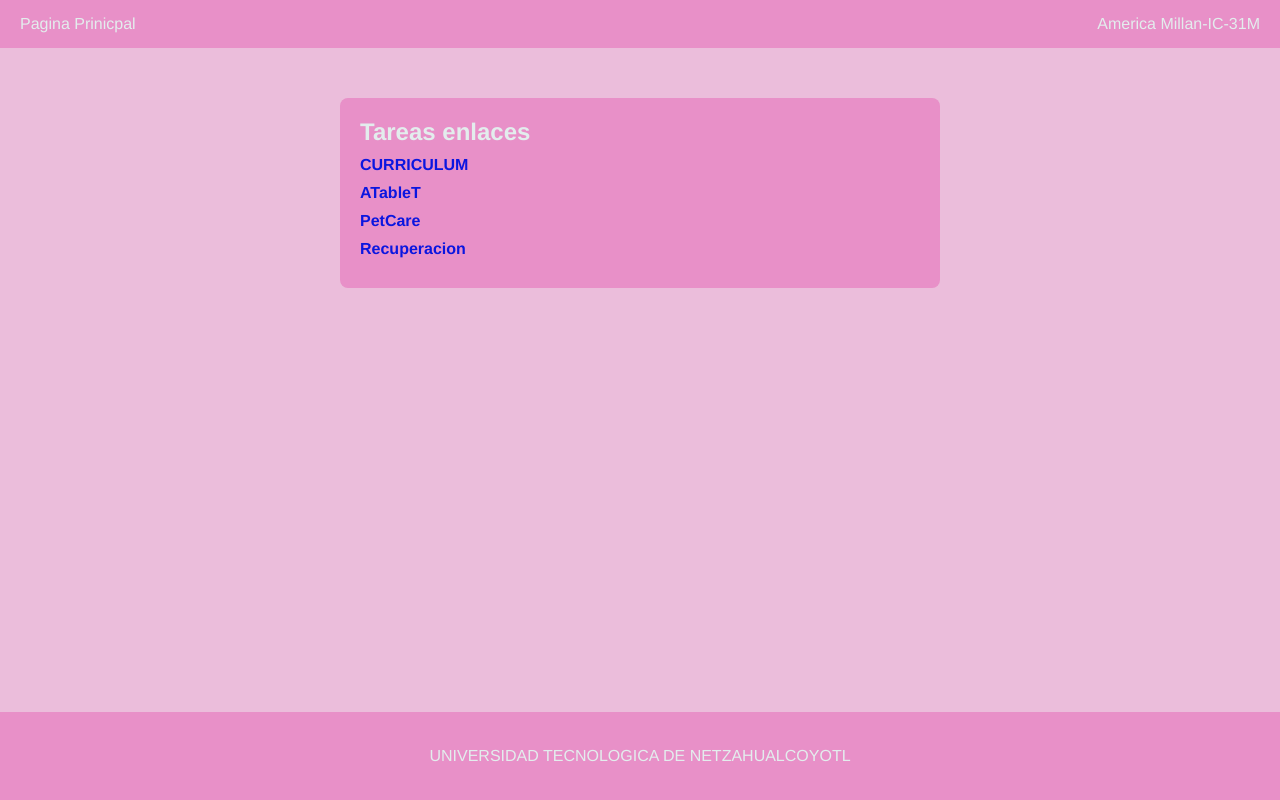
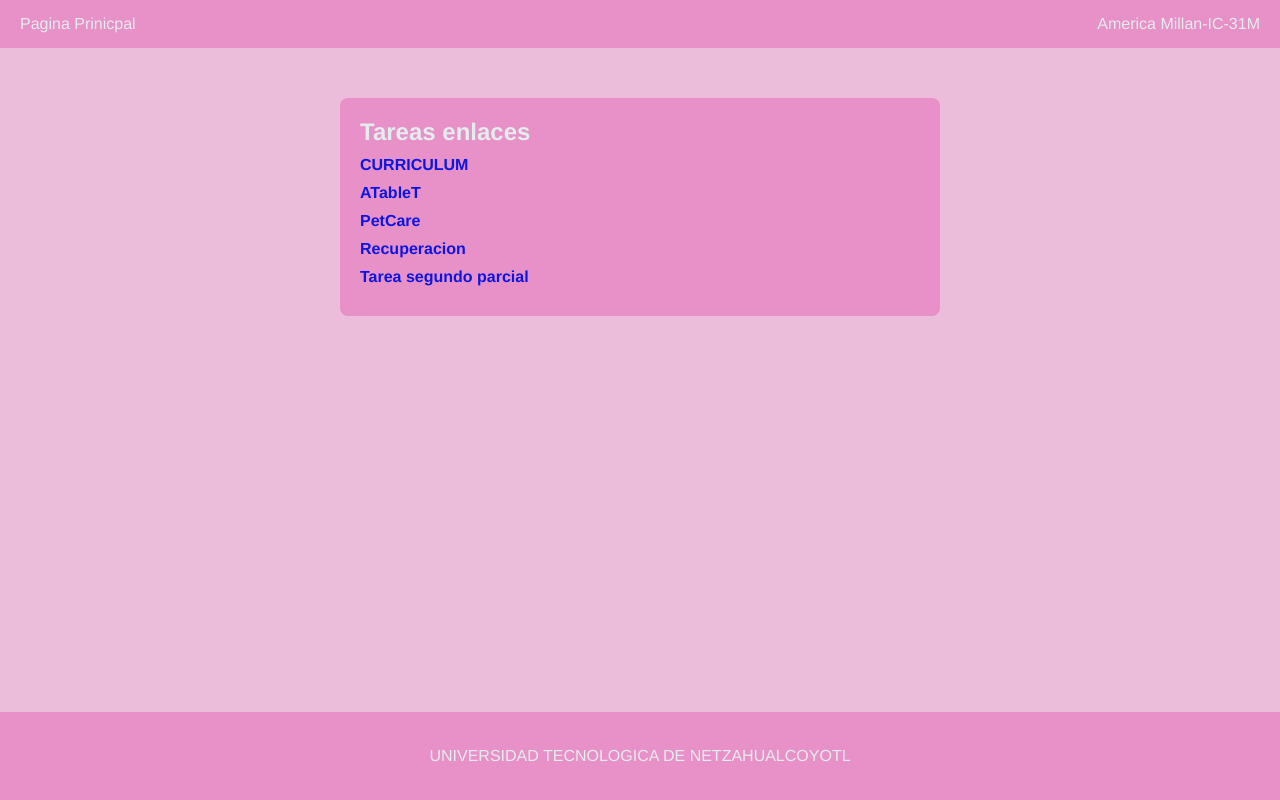
Before and after one commit to americamillan01/Ame_princi, a plain HTML site: page index.html in a window 1280 px wide. Drawn offline with Linux system fonts and the light colour scheme.

Commit message:
Update index.html

```diff
--- a/index.html
+++ b/index.html
@@ -18,6 +18,7 @@
         <li><a href="ATablet.html">ATableT</a></li>
         <li><a href="petcare.html">PetCare</a></li>
         <li><a href="recuperacion.html">Recuperacion</a></li>
+        <li><a href="parcialdos.html">Tarea segundo parcial</a></li>
     </ul>
     </div>
     <body>
```
